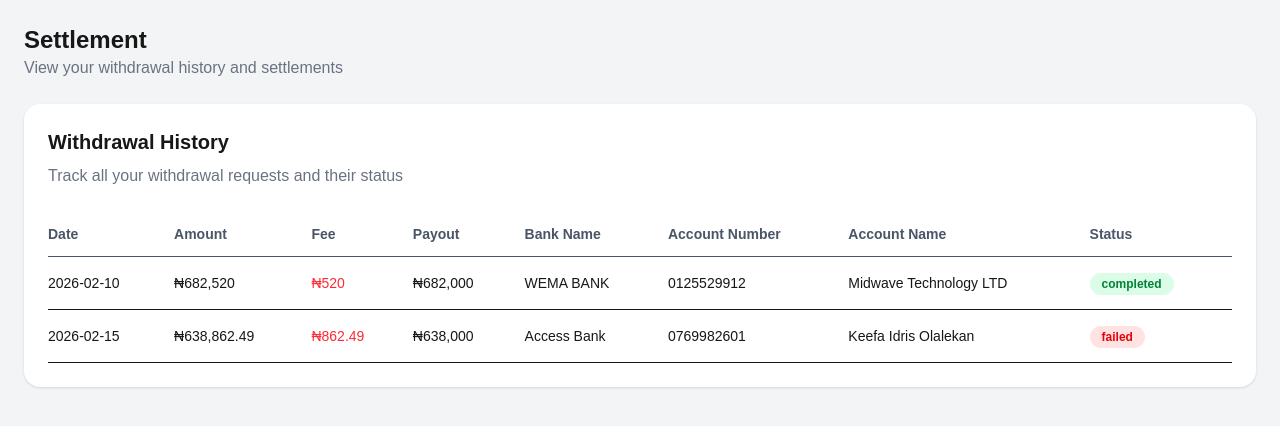
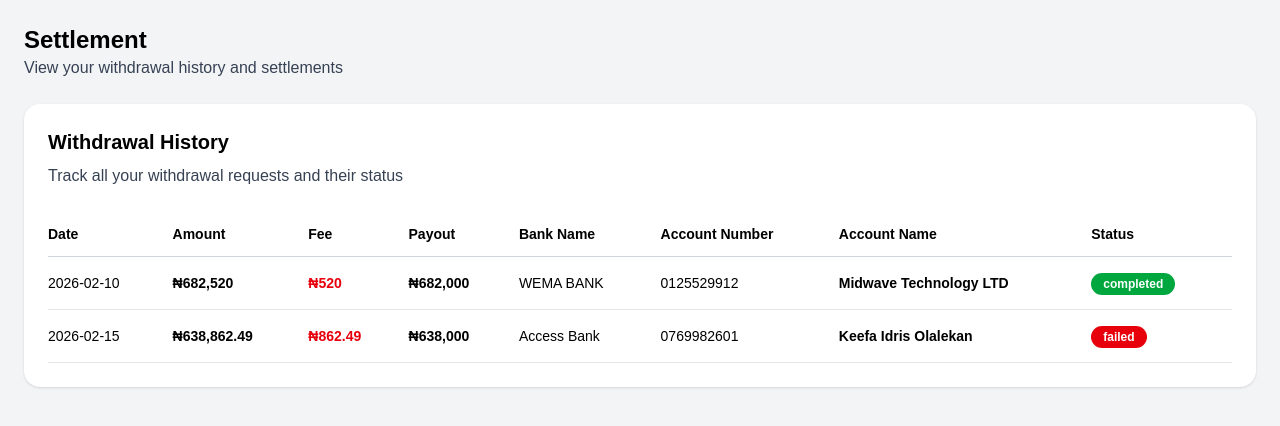
Before and after one commit to oyewaleoluwafemimichael7-pixel/cleaapp, a Next.js app: page /dashboard/settlement in a window 1280 px wide. Shown: the top 426 px of the page. Built offline with nearby package versions, Linux system fonts and the light colour scheme.

Commit message:
Strengthen settlement page contrast

```diff
--- a/app/dashboard/settlement/page.tsx
+++ b/app/dashboard/settlement/page.tsx
@@ -27,26 +27,35 @@ export default function SettlementPage() {
   ];
 
   return (
-    <div className="p-6 space-y-6 bg-gray-100 min-h-screen">
+    <div className="p-6 space-y-6 bg-gray-100 min-h-screen text-black">
+
+      {/* Page Header */}
       <div>
-        <h1 className="text-2xl font-bold">Settlement</h1>
-        <p className="text-gray-500">
+        <h1 className="text-2xl font-bold text-black">
+          Settlement
+        </h1>
+        <p className="text-gray-700 font-medium">
           View your withdrawal history and settlements
         </p>
       </div>
 
+      {/* Card */}
       <div className="bg-white rounded-2xl shadow p-6">
-        <h2 className="text-xl font-semibold mb-2">
+
+        <h2 className="text-xl font-bold text-black mb-2">
           Withdrawal History
         </h2>
-        <p className="text-gray-500 mb-6">
+
+        <p className="text-gray-700 font-medium mb-6">
           Track all your withdrawal requests and their status
         </p>
 
         <div className="overflow-x-auto">
-          <table className="min-w-full text-sm">
-            <thead className="border-b text-gray-600">
-              <tr className="text-left">
+          <table className="min-w-full text-sm text-black">
+
+            {/* Table Header */}
+            <thead className="border-b border-gray-300">
+              <tr className="text-left font-semibold text-black">
                 <th className="py-3 pr-6">Date</th>
                 <th className="py-3 pr-6">Amount</th>
                 <th className="py-3 pr-6">Fee</th>
@@ -58,31 +67,47 @@ export default function SettlementPage() {
               </tr>
             </thead>
 
+            {/* Table Body */}
             <tbody>
               {withdrawals.map((item) => (
                 <tr
                   key={item.id}
-                  className="border-b hover:bg-gray-50 transition"
+                  className="border-b border-gray-200 hover:bg-gray-100 transition"
                 >
-                  <td className="py-4 pr-6">{item.date}</td>
-                  <td className="py-4 pr-6">
+                  <td className="py-4 pr-6 font-medium">
+                    {item.date}
+                  </td>
+
+                  <td className="py-4 pr-6 font-semibold">
                     ₦{item.amount.toLocaleString()}
                   </td>
-                  <td className="py-4 pr-6 text-red-500">
+
+                  <td className="py-4 pr-6 font-semibold text-red-600">
                     ₦{item.fee.toLocaleString()}
                   </td>
-                  <td className="py-4 pr-6 font-medium">
+
+                  <td className="py-4 pr-6 font-bold">
                     ₦{item.payout.toLocaleString()}
                   </td>
-                  <td className="py-4 pr-6">{item.bank}</td>
-                  <td className="py-4 pr-6">{item.accountNumber}</td>
-                  <td className="py-4 pr-6">{item.accountName}</td>
+
+                  <td className="py-4 pr-6 font-medium">
+                    {item.bank}
+                  </td>
+
+                  <td className="py-4 pr-6 font-medium">
+                    {item.accountNumber}
+                  </td>
+
+                  <td className="py-4 pr-6 font-semibold">
+                    {item.accountName}
+                  </td>
+
                   <td className="py-4 pr-6">
                     <span
                       className={`px-3 py-1 rounded-full text-xs font-semibold ${
                         item.status === "completed"
-                          ? "bg-green-100 text-green-700"
-                          : "bg-red-100 text-red-600"
+                          ? "bg-green-600 text-white"
+                          : "bg-red-600 text-white"
                       }`}
                     >
                       {item.status}
@@ -91,6 +116,7 @@ export default function SettlementPage() {
                 </tr>
               ))}
             </tbody>
+
           </table>
         </div>
       </div>
```
